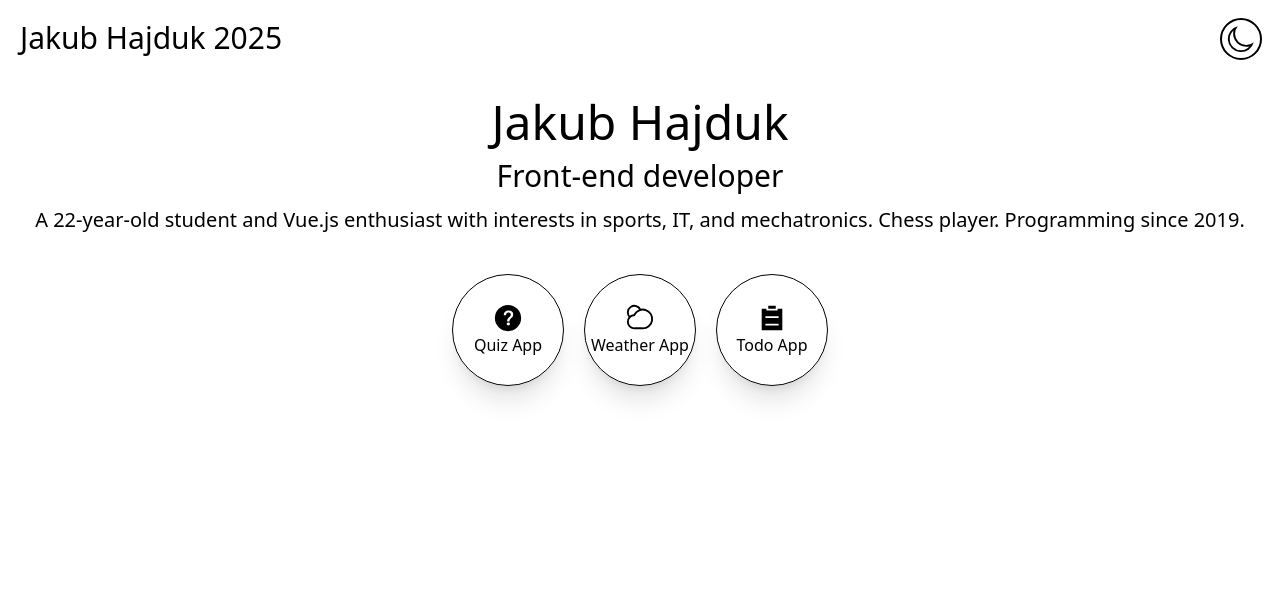
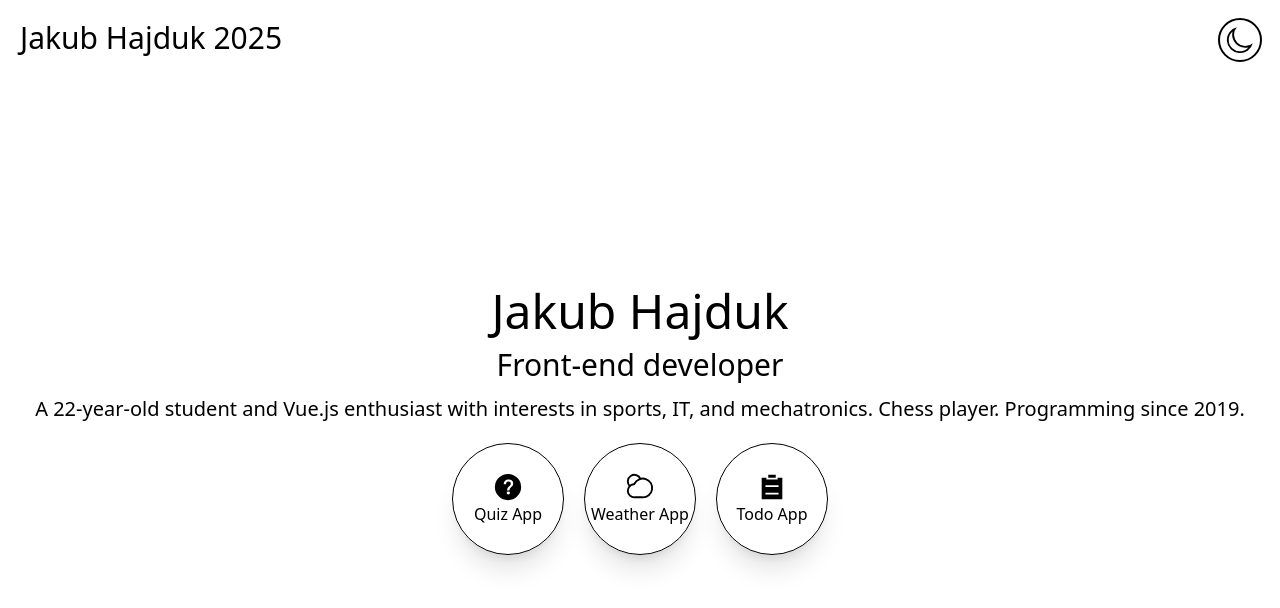
Before and after one commit to jakubhajduk53/portfolio-vue, a Vue app: page / in a window 1280 px wide. Shown: the top 608 px of the page. Built offline with nearby package versions, Linux system fonts and the light colour scheme.

Commit message:
feat: update layout

```diff
--- a/src/App.vue
+++ b/src/App.vue
@@ -28,13 +28,11 @@ watch(darkmode, (newValue) => {
 </script>
 
 <template>
-  <div
-    class="flex flex-col box-border h-screen dark:bg-gray-800 dark:text-white"
-  >
-    <nav class="flex justify-between p-5">
+  <div class="flex flex-col h-full dark:bg-gray-800 dark:text-white">
+    <nav class="flex h-1/3 justify-between p-5">
       <div class="text-3xl">Jakub Hajduk 2025</div>
       <div
-        class="flex gap-5 outline-2 rounded-full p-1 hover:cursor-pointer select-none"
+        class="flex items-center justify-center gap-5 outline-2 rounded-full h-10 w-10 hover:cursor-pointer select-none"
         @click="
           () => {
             darkmode = !darkmode;
@@ -44,7 +42,7 @@ watch(darkmode, (newValue) => {
         <el-icon size="30"><Moon /></el-icon>
       </div>
     </nav>
-    <main>
+    <main class="flex flex-col h-2/3">
       <section class="flex flex-col text-center mt-5 gap-3">
         <p class="text-5xl">Jakub Hajduk</p>
         <p class="text-3xl">Front-end developer</p>
@@ -53,8 +51,8 @@ watch(darkmode, (newValue) => {
           IT, and mechatronics. Chess player. Programming since 2019.
         </p>
       </section>
-      <section class="flex gap-5 mt-5 justify-center"></section>
-      <section class="flex gap-5 mt-5 justify-center">
+      <section class="w-full flex-1 box-border flex gap-5 mt-5 justify-center">
+        <div>
           <a
             target="_blank"
             href="https://quiz-2025.vercel.app/"
@@ -63,6 +61,8 @@ watch(darkmode, (newValue) => {
             <el-icon size="30"><QuestionFilled /></el-icon>
             <div>Quiz App</div>
           </a>
+        </div>
+        <div>
           <a
             target="_blank"
             href="https://weather-app-jakubhajduk53s-projects.vercel.app/"
@@ -71,6 +71,8 @@ watch(darkmode, (newValue) => {
             <el-icon size="30"><PartlyCloudy /></el-icon>
             <div>Weather App</div>
           </a>
+        </div>
+        <div>
           <a
             target="_blank"
             href="https://to-do-app-2025.vercel.app/"
@@ -79,6 +81,7 @@ watch(darkmode, (newValue) => {
             <el-icon size="30"><List /></el-icon>
             <div>Todo App</div>
           </a>
+        </div>
       </section>
     </main>
   </div>
--- a/src/style.css
+++ b/src/style.css
@@ -1,2 +1,10 @@
 @import "tailwindcss";
 @custom-variant dark (&:where(.dark, .dark *));
+html,
+body,
+#app {
+  height: 100%;
+  margin: 0;
+  padding: 0;
+  box-sizing: border-box;
+}
```
Lines whose indentation alone changed are shown as unchanged.
